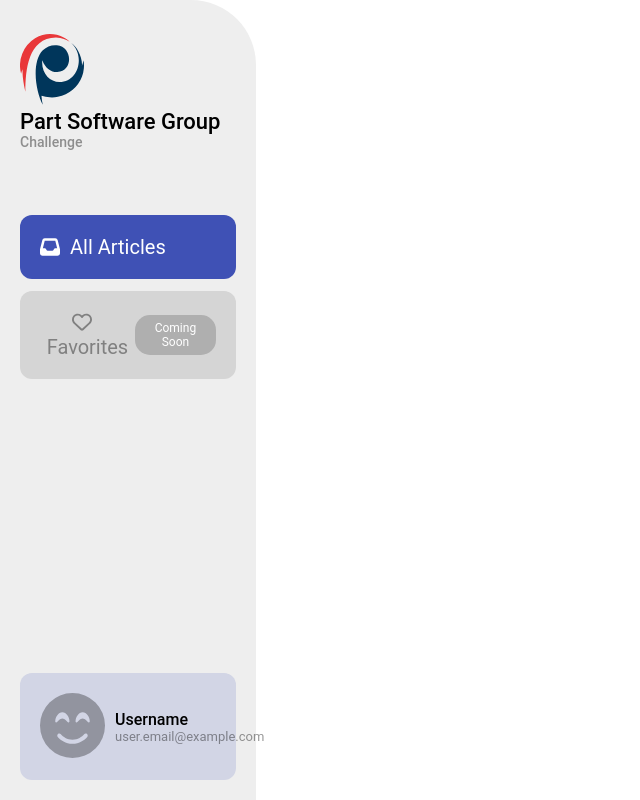
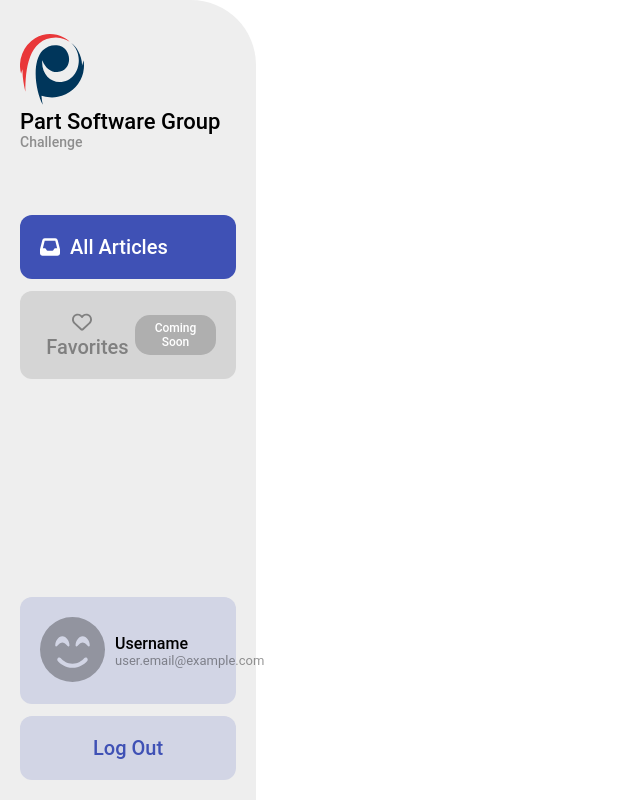
Before and after one commit to Bodaghi73/interview, a React (Create React App) app: page / in a window 1280 px wide. Shown: the whole page, without its empty margins (0-640 px from the left). Built offline with nearby package versions, Linux system fonts and the light colour scheme.

Commit message:
logout component

```diff
--- /dev/null
+++ b/src/assets/styles/logout.scss
@@ -0,0 +1,8 @@
+@import './style.scss';
+
+.exit{
+    button.logout-button{
+        @extend %button;
+        @extend %light-button;
+    }
+}
--- a/src/assets/styles/sidebar.scss
+++ b/src/assets/styles/sidebar.scss
@@ -31,4 +31,10 @@
             margin-top: 65px;
         }
     }
+
+    .down-sidebar {
+        .logout {
+            margin-top: 12px;
+        }
+    }
 }
--- a/src/assets/styles/style.scss
+++ b/src/assets/styles/style.scss
@@ -7,14 +7,16 @@
 $background:#eeeeee;
 $light-color:white;
 $dark-color:black;
-$dark-background-color-button:#3f51b5;
+$light-blue-color:#d2d5e5;
+$dark-blue-color:#3f51b5;
 $disable-color:#d5d5d5;
 $gray-color:#afafaf;
-$light-blue:#d2d5e5;
 
 %button {
     width: 100%;
+    padding: 20px;
     font-size: 20px;
+    font-weight: 500;
     border-radius: 12px;
     border: none;
     outline: none;
@@ -22,13 +24,16 @@ $light-blue:#d2d5e5;
 }
 
 %dark-button {
-    padding: 20px;
     color: $light-color;
-    background-color: $dark-background-color-button;
+    background-color: $dark-blue-color;
+}
+
+%light-button {
+    color: $dark-blue-color;
+    background-color: $light-blue-color;
 }
 
 %disable-button {
-    padding: 20px;
     color: rgba($color: $dark-color, $alpha: 0.4);
     background-color: $disable-color;
 }
--- a/src/assets/styles/username.scss
+++ b/src/assets/styles/username.scss
@@ -3,7 +3,7 @@
 .user-active {
     display: flex;
     align-items: center;
-    background-color: $light-blue;
+    background-color: $light-blue-color;
     padding: 20px;
     border-radius: 12px;
 
--- /dev/null
+++ b/src/components/logout.js
@@ -0,0 +1,11 @@
+import "../assets/styles/logout.scss";
+
+function LogOut() {
+	return (
+		<div className="exit">
+			<button className="logout-button">Log Out</button>
+		</div>
+	);
+}
+
+export default LogOut;
--- a/src/components/sidebar.js
+++ b/src/components/sidebar.js
@@ -1,6 +1,7 @@
 import Logo from "./logo";
 import ShowArticle from "./show-article";
 import UserName from "./username";
+import Logout from "./logout";
 
 import "../assets/styles/sidebar.scss";
 
@@ -21,6 +22,9 @@ function Sidebar() {
 				<div className="username">
 					<UserName></UserName>
 				</div>
+                <div className="logout">
+                    <Logout></Logout>
+                </div>
 			</div>
 		</aside>
 	);
```
